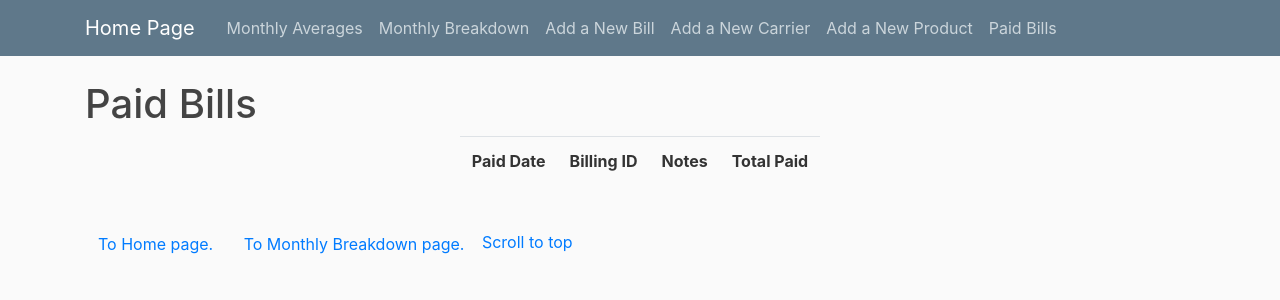
After one commit to avgra3/Django-Bill-Tracker-Docker, a Django app: page /bills/bills/ in a window 1280 px wide. The commit adds this page. Shown: the top 300 px of the page. Run offline with Django 3.2, Linux system fonts and the light colour scheme; data that the repository does not hold is empty; some libraries are stand-ins or nearby versions.

Commit message:
Added Paid Bill list view

```diff
--- /dev/null
+++ b/app/bills/templates/pages/BillPaid_listview.html
@@ -0,0 +1,42 @@
+{% extends "pages/base.html" %}
+{% block content %}
+{% load static %}
+<head>
+    <title>Bills Paid Details</title>
+</head>
+<body>
+    <h1>Paid Bills</h1>
+
+
+        <table class="table">
+            <tr>
+                <th class="thead">Paid Date</th>
+                <th>Billing ID</th>
+                <th>Notes</th>
+                <th>Total Paid</th>
+            </tr>
+            {% for bill in bills %}
+                <tr>
+                    <td>{{bill.paidDate}}</td>
+                    <td>{{bill.billID_id}}</td>
+                    <td>{{bill.notes}}</td>
+                    <td>${{bill.totalPaid|floatformat:2}}</td>
+                </tr>
+            {% endfor %}
+        </table>
+
+
+    <br>
+    <div>
+        <!-- Link to home page -->
+        <a class="btn" href="{% url 'pages/home.html' %}">To Home page.</a>
+        <!-- Link to monthly breakdown page -->
+        <a class="btn" href="{% url 'bills-mb' %}">To Monthly Breakdown page.</a>
+        <!--This js script is if we are at the bottom of the page and want to easily scrool to the top-->
+        <a class="section2" href="#">Scroll to top</a>
+    </div>
+
+<!-- Smooth scroll js -->
+<script src="{% static 'bills/smooth-scroll.js' %}"></script>
+
+{% endblock content %}
--- a/app/bills/templates/pages/base.html
+++ b/app/bills/templates/pages/base.html
@@ -52,6 +52,7 @@
                 <a class="nav-item nav-link" href="{% url 'bills-bill-form' %}">Add a New Bill</a>
                 <a class="nav-item nav-link" href="{% url 'bills-carrier-form' %}">Add a New Carrier</a>
                 <a class="nav-item nav-link" href="{% url 'bills-product-form' %}">Add a New Product</a>
+                <a class="nav-item nav-link" href="{% url 'bills-paid' %}">Paid Bills</a>
               </div>
             </div>
         </nav>
--- a/app/bills/urls.py
+++ b/app/bills/urls.py
@@ -1,4 +1,5 @@
 from django.urls import path
+from .views import *
 from . import views
 
 urlpatterns = [
@@ -8,4 +9,5 @@ urlpatterns = [
     path('new-bill/', views.NewBillView, name='bills-bill-form'),
     path('new-carrier/', views.NewCarrierView, name='bills-carrier-form'),
     path('new-product/', views.NewProductView, name='bills-product-form'),
+    path('bills/bills/', BillListView.as_view(), name='bills-paid'),
 ]
--- a/app/bills/views.py
+++ b/app/bills/views.py
@@ -1,7 +1,7 @@
 from django.shortcuts import render, get_object_or_404
 from django.http import JsonResponse
 from django.core import serializers
-from django.views.generic import ListView
+from django.views.generic import ListView, DetailView
 from django.db.models import Sum, Count, Avg, Q, Count, Case, When, F
 from django.db.models.functions import TruncMonth
 from django.contrib.auth.mixins import LoginRequiredMixin, UserPassesTestMixin
@@ -60,3 +60,13 @@ def NewCarrierView(request):
 def NewProductView(request):
     context = NewProductForm()
     return render(request = request, template_name='pages/bills-product-form.html', context={"form":context})
+
+"""
+Detail view to see more details of the bill...
+"""
+class BillListView(ListView):
+    model = BillPaid
+    # format: <app>/<model>_<viewtype>.html
+    template_name = 'pages/BillPaid_listview.html'
+    context_object_name = 'bills'
+    ordering = ['-paidDate']
```
Also changed, not shown: app/bills/templates/pages/bills-bill-form.html (+11 -6 lines), 2 other files.
